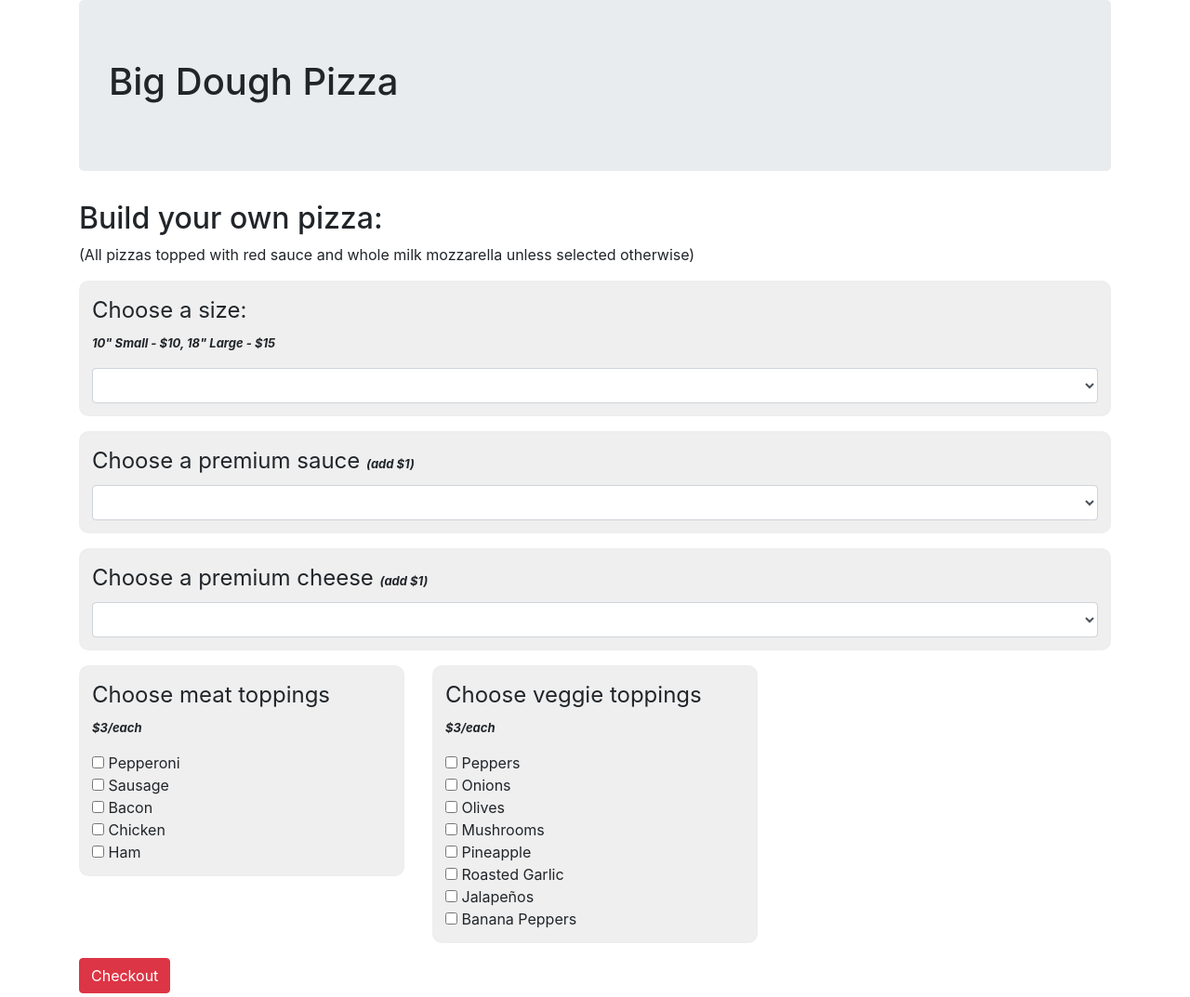
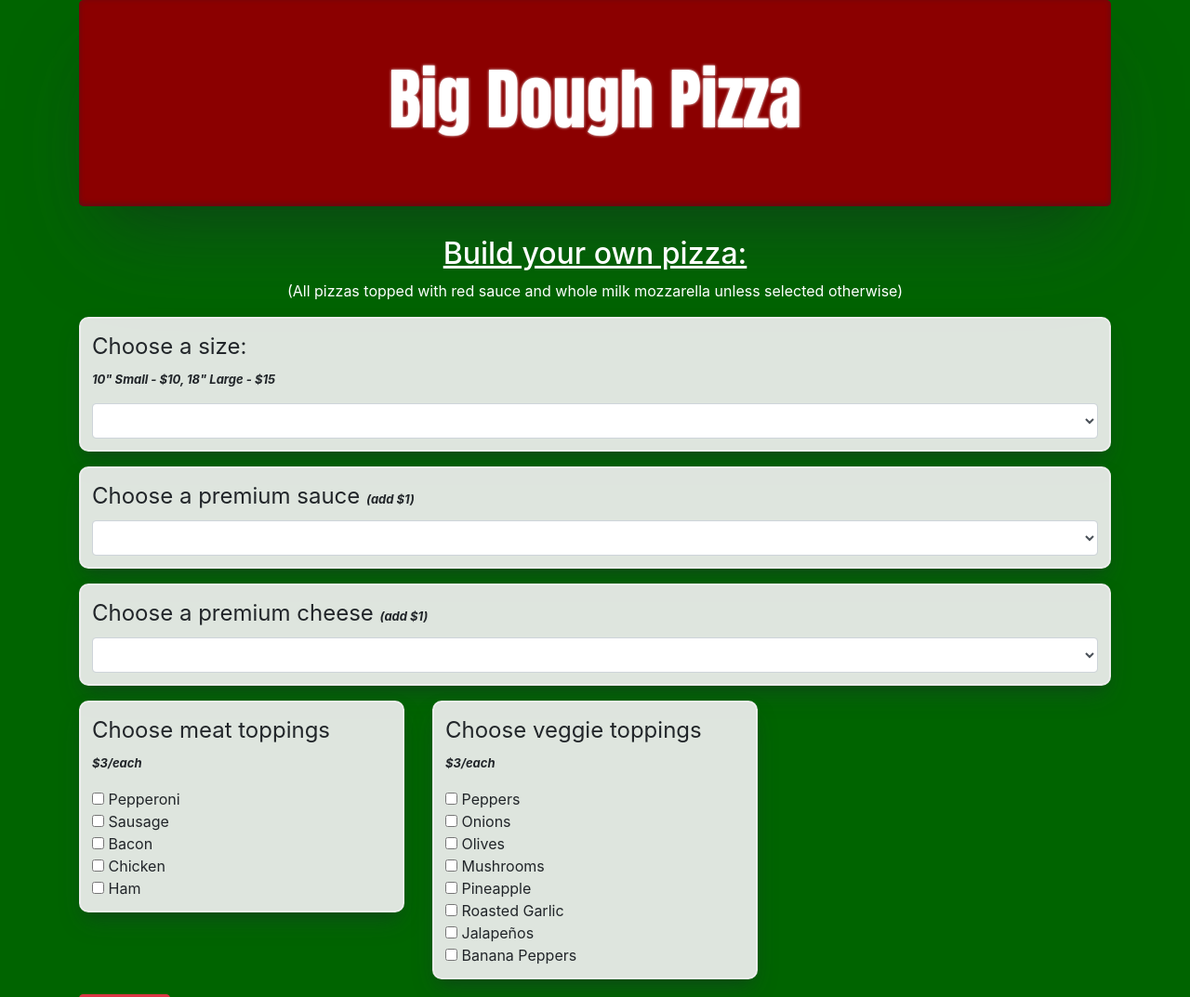
Before and after one commit to chrisdfghjkl/Pizza-parlor, a plain HTML site: page index.html in a window 1280 px wide. Shown: the top 1073 px of the page at 93% size. Drawn offline with Linux system fonts and the light colour scheme.

Commit message:
add styling to page

```diff
--- a/css/styles.css
+++ b/css/styles.css
@@ -1,8 +1,13 @@
+body {
+  background-color: darkgreen;
+}
+
 .form-group {
   border: 2px solid #eeee;
   padding: 12px;
   background-color: #eeee;
   border-radius: 10px;
+  box-shadow: rgba(50, 50, 93, 0.25) 0px 13px 27px -5px, rgba(0, 0, 0, 0.3) 0px 8px 16px -8px;
 }
 
 .add-on {
@@ -14,3 +19,25 @@
 #label {
   font-size: 24px;
 }
+
+.header {
+  font-size: 72px;
+  text-align: center;
+  font-family: Impact, Haettenschweiler, 'Arial Narrow Bold', sans-serif;
+  color: white;
+  text-shadow: 0 0 3px white;
+}
+
+.jumbotron {
+  background-color: darkred;
+  box-shadow: rgba(50, 50, 93, 0.25) 0px 50px 100px -20px, rgba(0, 0, 0, 0.3) 0px 30px 60px -30px, rgba(10, 37, 64, 0.35) 0px -2px 6px 0px inset;
+}
+
+.build-your-own {
+  text-align: center;
+  color: white;
+}
+
+#build-header {
+  text-decoration: underline;
+}
```
